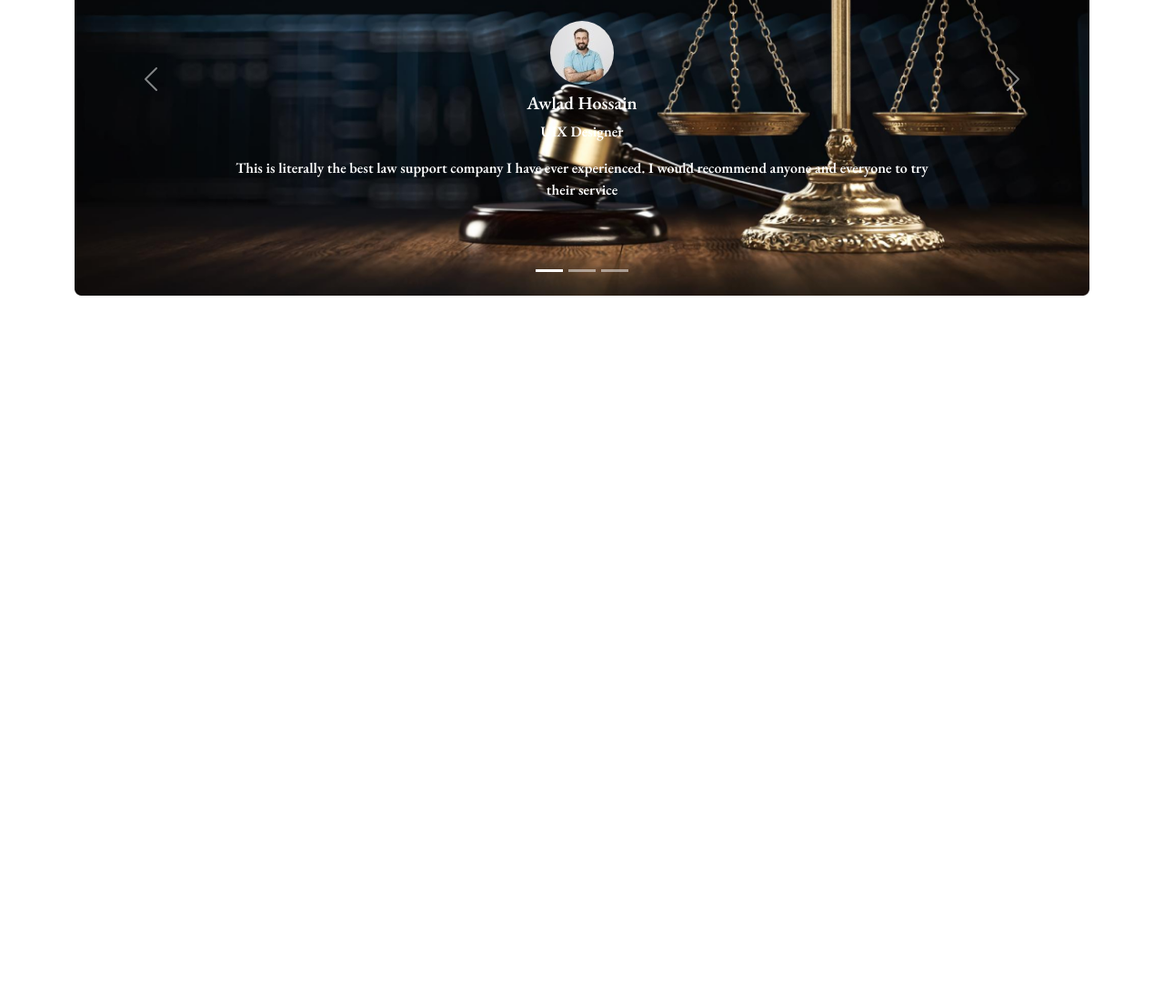
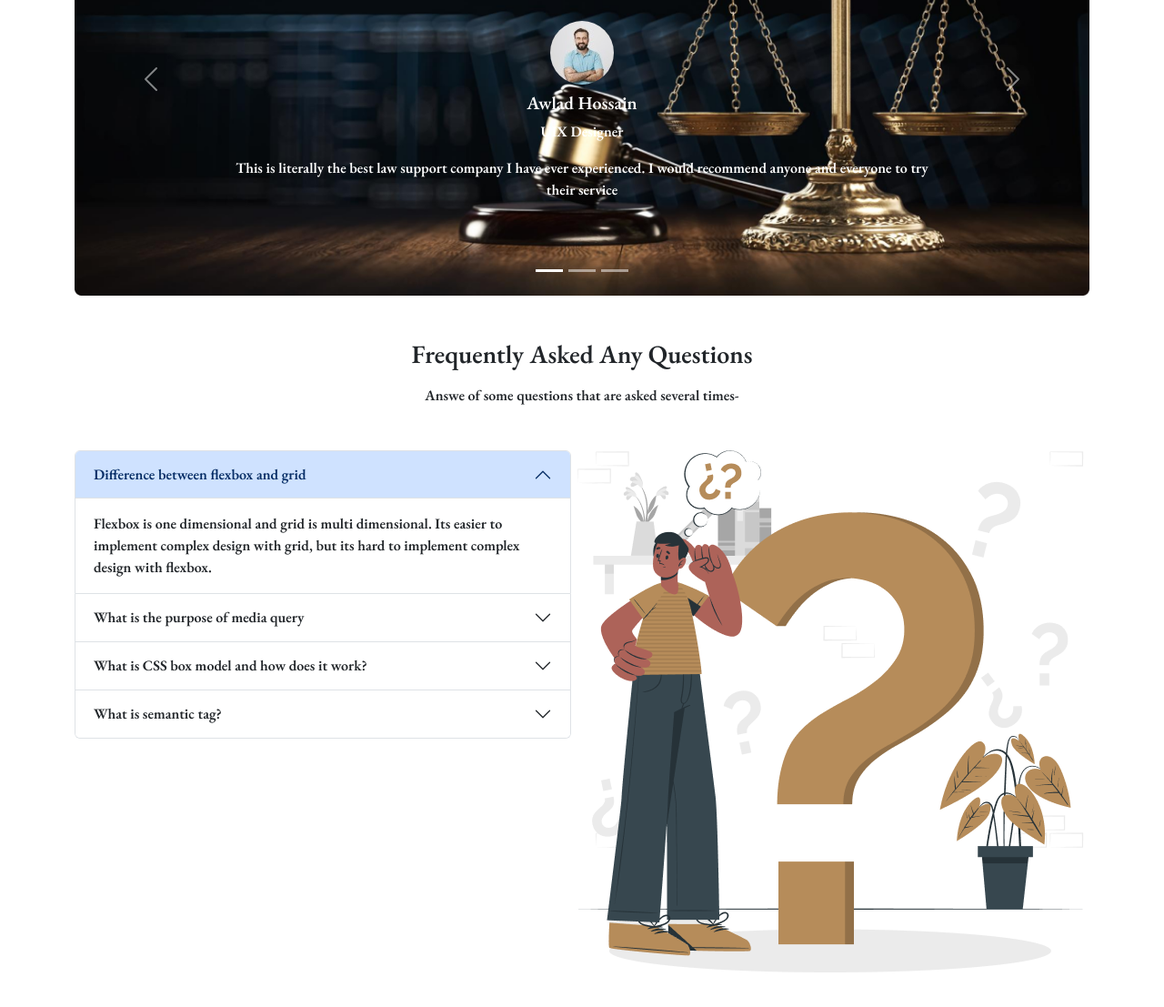
Before and after one commit to Bakhtiar2000/PH-Assignment-03, a plain HTML site: page index.html in a window 1280 px wide. Shown: the part 1587-2694 px from the top of the page at 91% size. Before the commit the page ends 1960 px from the top, so only its background shows below. Drawn offline with nearby package versions, Linux system fonts and the light colour scheme.

Commit message:
frequently asked questions added

```diff
--- a/index.html
+++ b/index.html
@@ -210,6 +210,82 @@ style="background-image: url('images/Rectangle\ 5.png'), url('images/Rectangle\
             </button>
         </div>
         </section>
+        <!-- Frequently Asked Any Questions -->
+        <section class="my-5">
+            <h3 class="text-center mb-3">Frequently Asked Any Questions</h3>
+            <p class="text-center mb-5">Answe of some questions that are asked several times-</p>
+
+            <div class="d-lg-flex justify-content-between">
+                <div class="accordion w-100" id="accordionExample">
+                    <div class="accordion-item">
+                        <h2 class="accordion-header" id="headingOne">
+                            <button class="accordion-button" type="button" data-bs-toggle="collapse"
+                                data-bs-target="#collapseOne" aria-expanded="true" aria-controls="collapseOne">
+                                Difference between flexbox and grid
+                            </button>
+                        </h2>
+                        <div id="collapseOne" class="accordion-collapse collapse show" aria-labelledby="headingOne"
+                            data-bs-parent="#accordionExample">
+                            <div class="accordion-body">
+                                Flexbox is one dimensional and grid is multi dimensional. Its easier to implement
+                                complex design with grid, but its hard to implement complex design with flexbox.
+                            </div>
+                        </div>
+                    </div>
+                    <div class="accordion-item">
+                        <h2 class="accordion-header" id="headingTwo">
+                            <button class="accordion-button collapsed" type="button" data-bs-toggle="collapse"
+                                data-bs-target="#collapseTwo" aria-expanded="false" aria-controls="collapseTwo">
+                                What is the purpose of media query
+                            </button>
+                        </h2>
+                        <div id="collapseTwo" class="accordion-collapse collapse" aria-labelledby="headingTwo"
+                            data-bs-parent="#accordionExample">
+                            <div class="accordion-body">
+                                Media queries are the CSS part that describes how a website will be displayed in
+                                different size of devices. It makes the website responsive.
+                            </div>
+                        </div>
+                    </div>
+                    <div class="accordion-item">
+                        <h2 class="accordion-header" id="headingThree">
+                            <button class="accordion-button collapsed" type="button" data-bs-toggle="collapse"
+                                data-bs-target="#collapseThree" aria-expanded="false" aria-controls="collapseThree">
+                                What is CSS box model and how does it work?
+                            </button>
+                        </h2>
+                        <div id="collapseThree" class="accordion-collapse collapse" aria-labelledby="headingThree"
+                            data-bs-parent="#accordionExample">
+                            <div class="accordion-body">
+                                CSS Box model describes how the margin, border, padding, content are staying with each
+                                other in the website and how it will be displayed. I the model, the content is in the
+                                middle, surrounded by padding, which is surrounded by border, which is again surrounded
+                                by margin.
+                            </div>
+                        </div>
+                    </div>
+                    <div class="accordion-item">
+                        <h2 class="accordion-header" id="headingFour">
+                            <button class="accordion-button collapsed" type="button" data-bs-toggle="collapse"
+                                data-bs-target="#collapseFour" aria-expanded="false" aria-controls="collapseFour">
+                                What is semantic tag?
+                            </button>
+                        </h2>
+                        <div id="collapseFour" class="accordion-collapse collapse" aria-labelledby="headingFour"
+                            data-bs-parent="#accordionExample">
+                            <div class="accordion-body">
+                                Semantic tags are tags that is meaningful with its name. Example- strong, header,
+                                article etc. A developer can understand the purpose of the tag better by using semantic
+                                tags.
+                            </div>
+                        </div>
+                    </div>
+                </div>
+                <img class="w-100" src="images/Framee.png" alt="">
+            </div>
+            </section>
+            </main>
+
 
 
 
```
